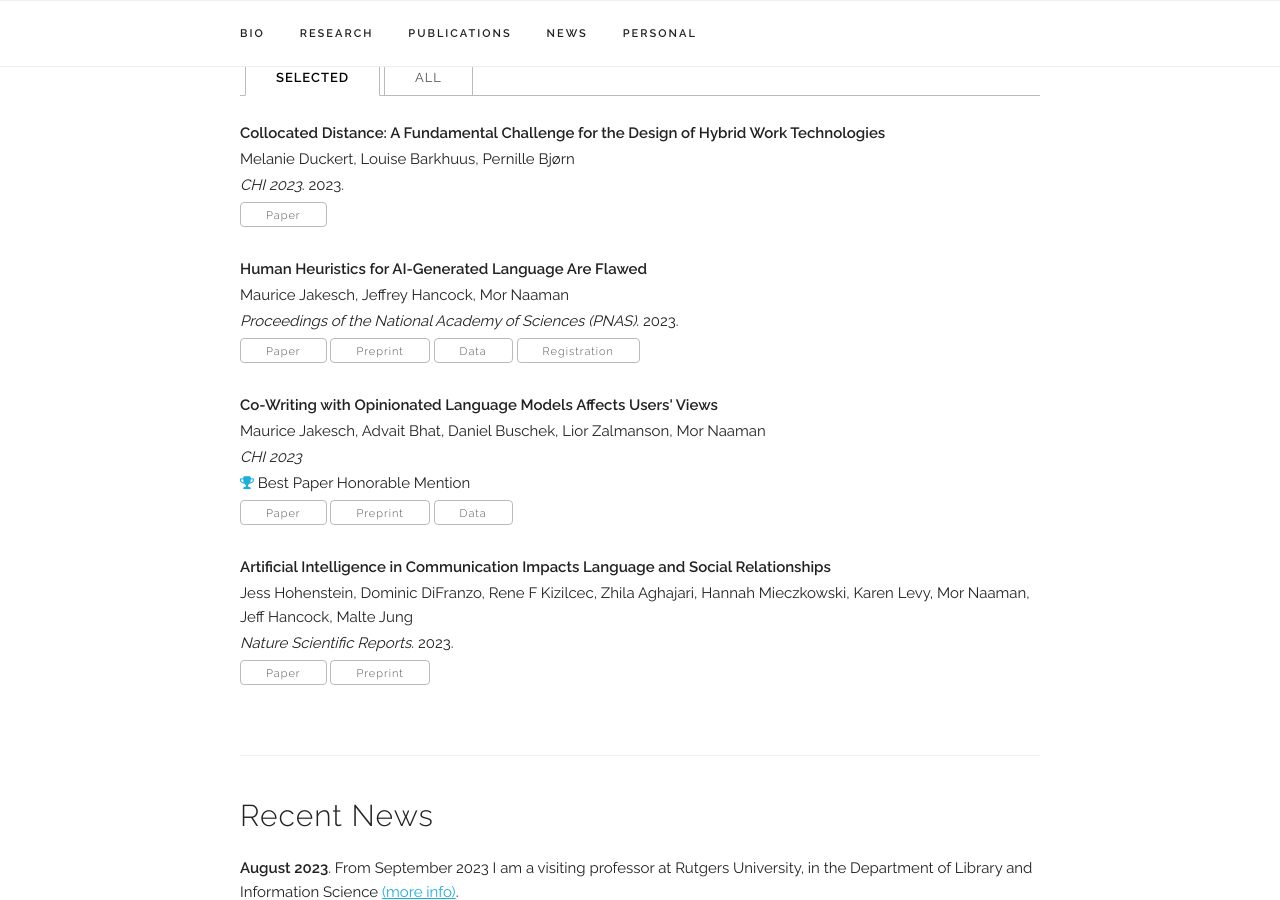
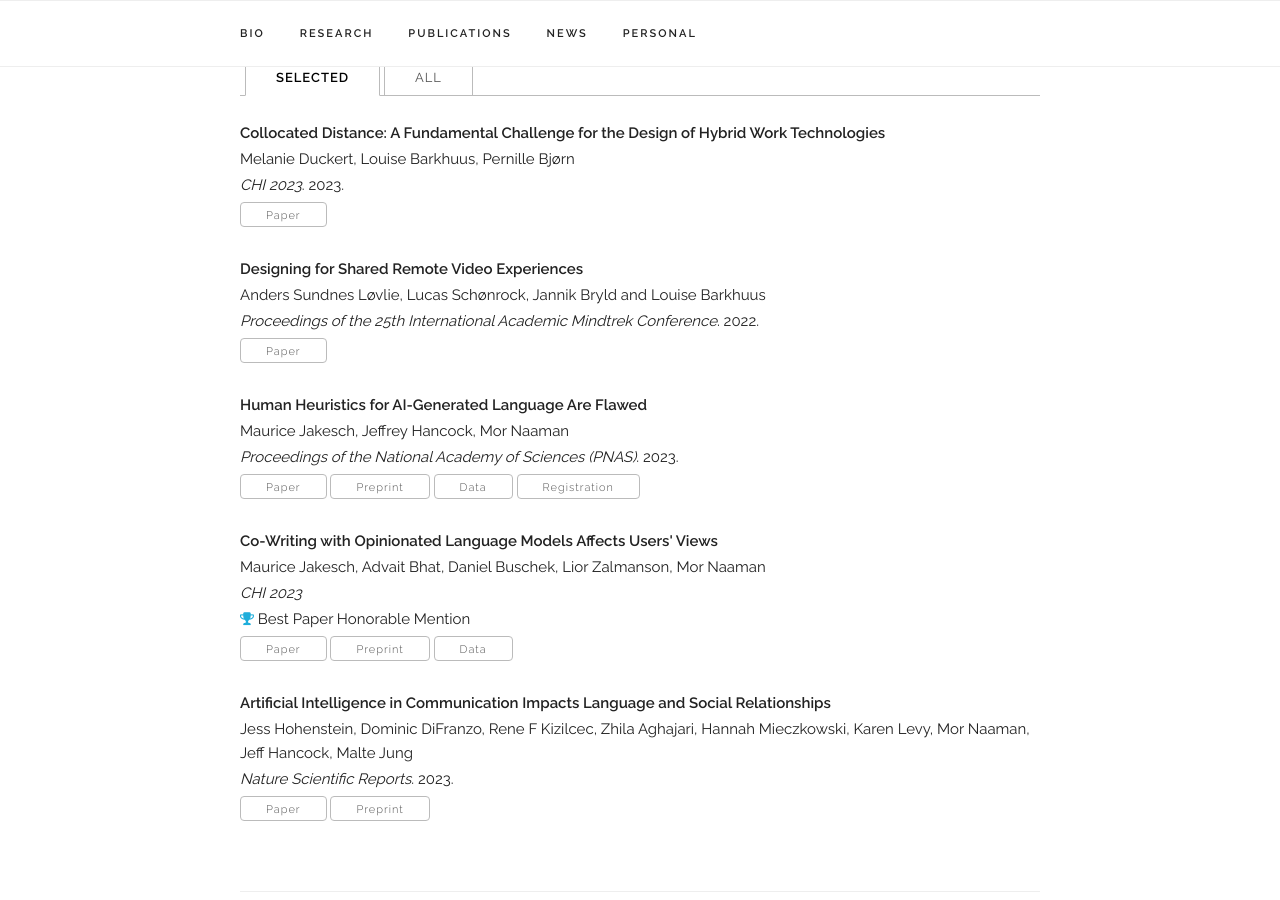
Before and after one commit to barkhuus/barkhuus.github.io, a Jekyll site: the page built from index.html, in a window 1280 px wide and 900 px high, scrolled down 931 px. Built offline with Jekyll 4.4.1, drawn with Linux system fonts in a browser that asks for light colours.

Commit message:
Update publications.yaml
One more publication

```diff
--- a/_data/publications.yaml
+++ b/_data/publications.yaml
@@ -5,6 +5,13 @@
     venue: "CHI 2023"
     paper_pdf: "https://dl.acm.org/doi/pdf/10.1145/3544548.3580899"
     year: "2023"
+    selected: y
+
+  - title: "Designing for Shared Remote Video Experiences"
+    authors: "Anders Sundnes Løvlie, Lucas Schønrock, Jannik Bryld and Louise Barkhuus"
+    venue: "Proceedings of the 25th International Academic Mindtrek Conference"
+    paper_pdf: "https://dl.acm.org/doi/pdf/10.1145/3569219.3569354"
+    year: "2022"
     selected: y
 
   - title: "Human Heuristics for AI-Generated Language Are Flawed"
```
